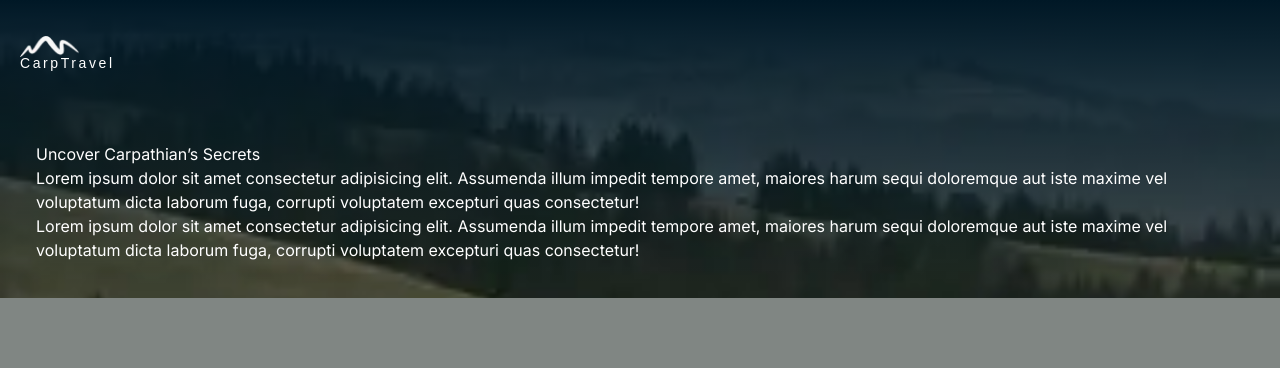
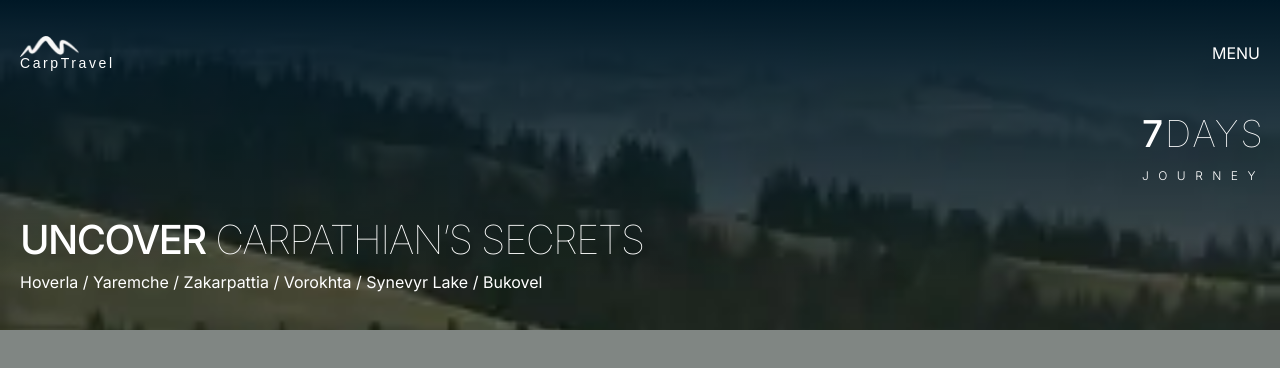
Before and after one commit to Marynryn/carp-travel, a Next.js app: page / in a window 1280 px wide. Shown: the top 368 px of the page. Built offline with nearby package versions, Linux system fonts and the light colour scheme; a web font is replaced by a local one.

Commit message:
header, hero

```diff
--- a/src/app/Header/Header.tsx
+++ b/src/app/Header/Header.tsx
@@ -1,9 +1,33 @@
+"use client";
+
+import Link from "next/link";
 import Logo from "./components/logo";
+import Button from "../components/button";
+import { useState } from "react";
+import Modal from "../components/modal";
+import Navigation from "./components/navigation";
 
 const Header: React.FC = () => {
+  const [modalOpen, setModalOpen] = useState(false);
   return (
-    <header className="px-5  py-9 ">
-      <Logo />
+    <header>
+      <div className="px-5 py-9 flex justify-between items-center">
+        <Link href={"/"}>
+          <Logo />
+        </Link>
+        <div className="">
+          <Button
+            type="button"
+            onClick={() => setModalOpen(true)}
+            className="text-sm"
+          >
+            Menu
+          </Button>
+        </div>
+        <Modal show={modalOpen} onClose={() => setModalOpen(false)}>
+          <Navigation />
+        </Modal>
+      </div>
     </header>
   );
 };
--- /dev/null
+++ b/src/app/Header/components/navigation.tsx
@@ -0,0 +1,39 @@
+import React from "react";
+
+export interface NavigationProps {}
+
+const Navigation = (props: NavigationProps) => {
+  return (
+    <nav className="" style={{ letterSpacing: " 1.8px" }}>
+      <ul className="flex flex-col gap-12 text-center text-lg">
+        <li>
+          <a href="#about" className="">
+            About
+          </a>
+        </li>
+        <li>
+          <a href="#services" className="">
+            Services
+          </a>
+        </li>
+        <li>
+          <a href="#career" className="">
+            Career
+          </a>
+        </li>
+        <li>
+          <a href="#gallery" className="">
+            Gallery
+          </a>
+        </li>
+        <li>
+          <a href="#contacts" className="">
+            Contacts
+          </a>
+        </li>
+      </ul>
+    </nav>
+  );
+};
+
+export default Navigation;
--- /dev/null
+++ b/src/app/components/button.tsx
@@ -0,0 +1,7 @@
+export interface ButtonProps
+  extends React.ButtonHTMLAttributes<HTMLButtonElement> {}
+
+const Button = ({ disabled, ...rest }: ButtonProps) => {
+  return <button {...rest} className="bg-transparent border-none uppercase" />;
+};
+export default Button;
--- a/src/app/components/container.tsx
+++ b/src/app/components/container.tsx
@@ -2,6 +2,6 @@ export interface ContainerProps {
   children: React.ReactNode;
 }
 const Container = ({ children }: ContainerProps) => {
-  return <div className="px-4 w-70 ">{children}</div>;
+  return <div className="px-5 w-70 h-full">{children}</div>;
 };
 export default Container;
--- /dev/null
+++ b/src/app/components/heading.tsx
@@ -0,0 +1,13 @@
+import React from "react";
+
+interface HeadingProps {
+  tag: "h1" | "h2" | "h3" | "h4" | "h5" | "h6";
+  children: React.ReactNode;
+  className?: string;
+}
+
+const Heading = ({ tag, children, className = "" }: HeadingProps) => {
+  return React.createElement(tag, { className }, children);
+};
+
+export default Heading;
--- /dev/null
+++ b/src/app/components/modal.tsx
@@ -0,0 +1,35 @@
+"use client";
+
+import React from "react";
+import Button from "./button";
+
+export interface ModalProps {
+  children?: React.ReactNode;
+  show: boolean;
+  onClose: () => void;
+}
+
+export default function Modal({ show, children, onClose }: ModalProps) {
+  if (!show) return null;
+
+  return (
+    <div className="fixed inset-0 z-50 ">
+      <div
+        className="relative w-full h-full px-5  "
+        style={{
+          background: "var(--modal-background)",
+          backdropFilter: "blur(25px)",
+          padding: "170px 20px",
+        }}
+      >
+        <div
+          className="absolute top-11  right-5 "
+          style={{ letterSpacing: " 1.8px" }}
+        >
+          <Button onClick={onClose}>Close</Button>
+        </div>
+        {children}
+      </div>
+    </div>
+  );
+}
--- /dev/null
+++ b/src/app/components/paragraph.tsx
@@ -0,0 +1,9 @@
+export interface ParagraphProps {
+  children: React.ReactNode;
+  className?: string;
+}
+
+const Paragraph = ({ className = "", children }: ParagraphProps) => {
+  return <p className={`${className}`}>{children}</p>;
+};
+export default Paragraph;
--- a/src/app/globals.css
+++ b/src/app/globals.css
@@ -5,9 +5,13 @@
 :root {
   --background-color: rgba(2, 15, 8, 0.5);
   --main-color: #fff;
+  --modal-background: rgba(1, 10, 5, 0.75);
 }
 
 body {
+  box-sizing: border-box;
+  padding: 0;
+  margin: 0;
   width: 100%;
   height: 100vh;
   color: var(--main-color);
--- a/src/app/sections/Hero/Hero.tsx
+++ b/src/app/sections/Hero/Hero.tsx
@@ -1,22 +1,22 @@
 import Container from "@/app/components/container";
+import Heading from "@/app/components/heading";
+import Journey from "./components/journey";
+import Paragraph from "@/app/components/paragraph";
 
 const Hero: React.FC = () => {
   return (
-    <section className="px-5  py-9 bg-cover bg-center bg-no-repeat">
+    <section className="  pb-9 bg-cover bg-center bg-no-repeat">
       <Container>
-        <h1>Uncover Carpathian’s Secrets</h1>
-        <p>
-          Lorem ipsum dolor sit amet consectetur adipisicing elit. Assumenda
-          illum impedit tempore amet, maiores harum sequi doloremque aut iste
-          maxime vel voluptatum dicta laborum fuga, corrupti voluptatem
-          excepturi quas consectetur!
-        </p>
-        <p>
-          Lorem ipsum dolor sit amet consectetur adipisicing elit. Assumenda
-          illum impedit tempore amet, maiores harum sequi doloremque aut iste
-          maxime vel voluptatum dicta laborum fuga, corrupti voluptatem
-          excepturi quas consectetur!
-        </p>
+        <Journey />
+        <Heading
+          tag="h1"
+          className="uppercase text-custom font-thin tracking-custom-heading mt-6"
+        >
+          <span className="font-medium">Uncover</span> Carpathian’s Secrets
+        </Heading>
+        <Paragraph className="">
+          Hoverla / Yaremche / Zakarpattia / Vorokhta / Synevyr Lake / Bukovel
+        </Paragraph>
       </Container>
     </section>
   );
--- /dev/null
+++ b/src/app/sections/Hero/components/journey.tsx
@@ -0,0 +1,28 @@
+import Heading from "@/app/components/heading";
+
+export interface JourneyProps {}
+
+const Journey = ({}: JourneyProps) => {
+  return (
+    <div className="mr-0 ml-auto" style={{ width: "118px" }}>
+      <div style={{ letterSpacing: "1.665px" }}>
+        <Heading
+          tag="h3"
+          className="uppercase text-custom-37 font-thin leading-normal"
+        >
+          <span className="font-medium">7</span>
+          Days
+        </Heading>
+      </div>
+      <span
+        className="uppercase text-xs font-light"
+        style={{
+          letterSpacing: "9.48px",
+        }}
+      >
+        Journey
+      </span>
+    </div>
+  );
+};
+export default Journey;
--- a/tailwind.config.ts
+++ b/tailwind.config.ts
@@ -10,9 +10,14 @@ const config: Config = {
     extend: {
       letterSpacing: {
         custom: "2.59px",
+        "custom-heading": "-1.6px",
       },
       lineHeight: {
         "custom-tight": "1",
+      },
+      fontSize: {
+        custom: "40px",
+        "custom-37": "37px",
       },
     },
   },
```
